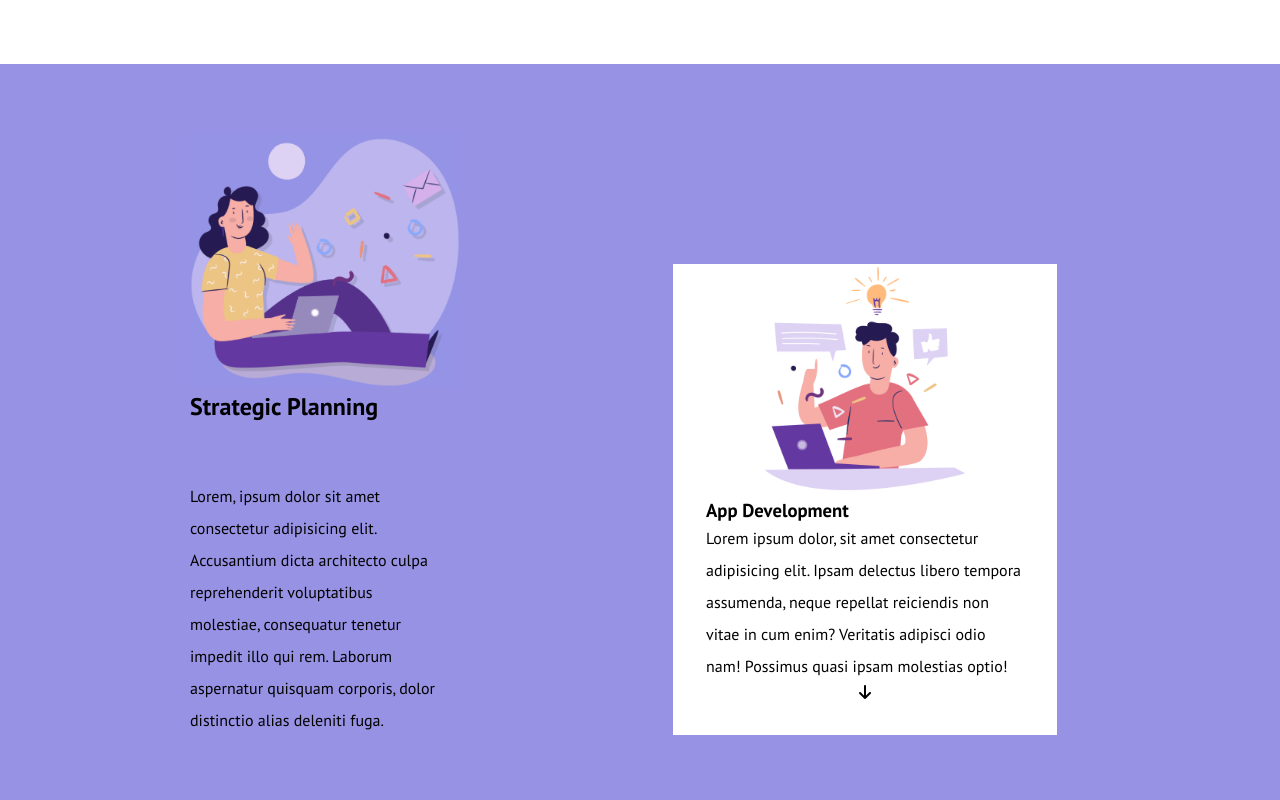
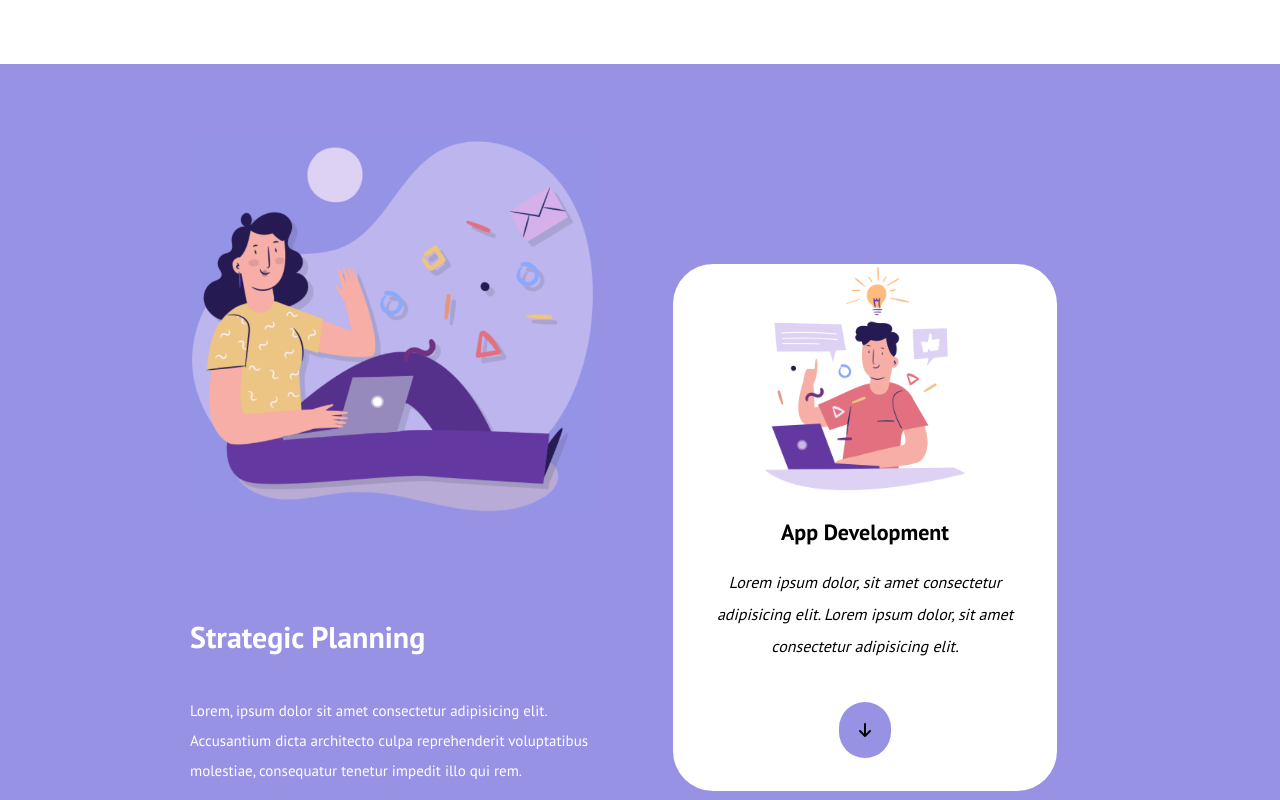
Before and after one commit to michele-pupo/htmlcss-responsive-layout, a plain HTML site: page index.html in a window 1280 px wide. Shown: the part 1180-1980 px from the top of the page. Drawn offline with Linux system fonts and the light colour scheme.

Commit message:
end stylization section strategic planning

```diff
--- a/css/style.css
+++ b/css/style.css
@@ -177,7 +177,14 @@ nav {
 }
 
 .container-violet-planning-text h2{
-    margin-bottom: 58px;
+    margin-bottom: 40px;
+    color: white;
+    margin-top: 100px;
+    font-size: 30px;
+}
+
+.container-violet-planning-text p{
+    color: white;
 }
 
 .container-white{
@@ -185,6 +192,7 @@ nav {
     margin-left: 33px;
     margin-right: 33px;
     padding-bottom: 33px;
+    border-radius: 40px;
 }
 
 .container-white-img{
@@ -193,13 +201,30 @@ nav {
 }
 
 .container-white-text{
-    text-align: left;
+    text-align: center;
     margin-left: 33px;
     margin-right: 33px;
 }
 
+.container-white-text h3{
+    font-size: 22px;
+    padding-top: 20px;
+    padding-bottom: 20px;
+}
+
+.container-white-text p{
+    font-style: oblique;
+}
+
 .container-white-text #arrow{
     text-align: center;
+    margin-top: 40px;
+}
+
+.container-white-text #arrow i{
+    background-color: #9792e4;
+    padding: 20px;
+    border-radius: 40px;
 }
 /* fine section strategic planning */
 
@@ -495,6 +520,10 @@ footer{
         margin-right: 0px;
     }
 
+    .container-violet-planning-img img{
+        width: 90%;
+    }
+
     .container-white-big{
         width: calc(100% / 2);
         margin-left: 0px;
@@ -504,12 +533,13 @@ footer{
 
     .container-violet-planning-img{
         text-align: left;
+        font-size: 15px;
     }
 
     .container-violet-planning-text{
         margin-left: 0px;
         margin-right: 0px;
-        padding-right: 200px;
+        padding-right: 40px;
     }
 
 
--- a/index.html
+++ b/index.html
@@ -120,7 +120,7 @@
                     <div class="container-violet-planning-text">
                         <h2>Strategic Planning</h2>
                         <p>
-                            Lorem, ipsum dolor sit amet consectetur adipisicing elit. Accusantium dicta architecto culpa reprehenderit voluptatibus molestiae, consequatur tenetur impedit illo qui rem. Laborum aspernatur quisquam corporis, dolor distinctio alias deleniti fuga.
+                            Lorem, ipsum dolor sit amet consectetur adipisicing elit. Accusantium dicta architecto culpa reprehenderit voluptatibus molestiae, consequatur tenetur impedit illo qui rem.
                         </p>
                     </div>
                 </div>
@@ -132,7 +132,7 @@
                     <div class="container-white-text">
                         <h3>App Development</h3>
                         <p>
-                            Lorem ipsum dolor, sit amet consectetur adipisicing elit. Ipsam delectus libero tempora assumenda, neque repellat reiciendis non vitae in cum enim? Veritatis adipisci odio nam! Possimus quasi ipsam molestias optio!
+                            Lorem ipsum dolor, sit amet consectetur adipisicing elit. Lorem ipsum dolor, sit amet consectetur adipisicing elit.
                         </p>
                         <div id="arrow">
                             <i class="fa-solid fa-arrow-down"></i>
```
